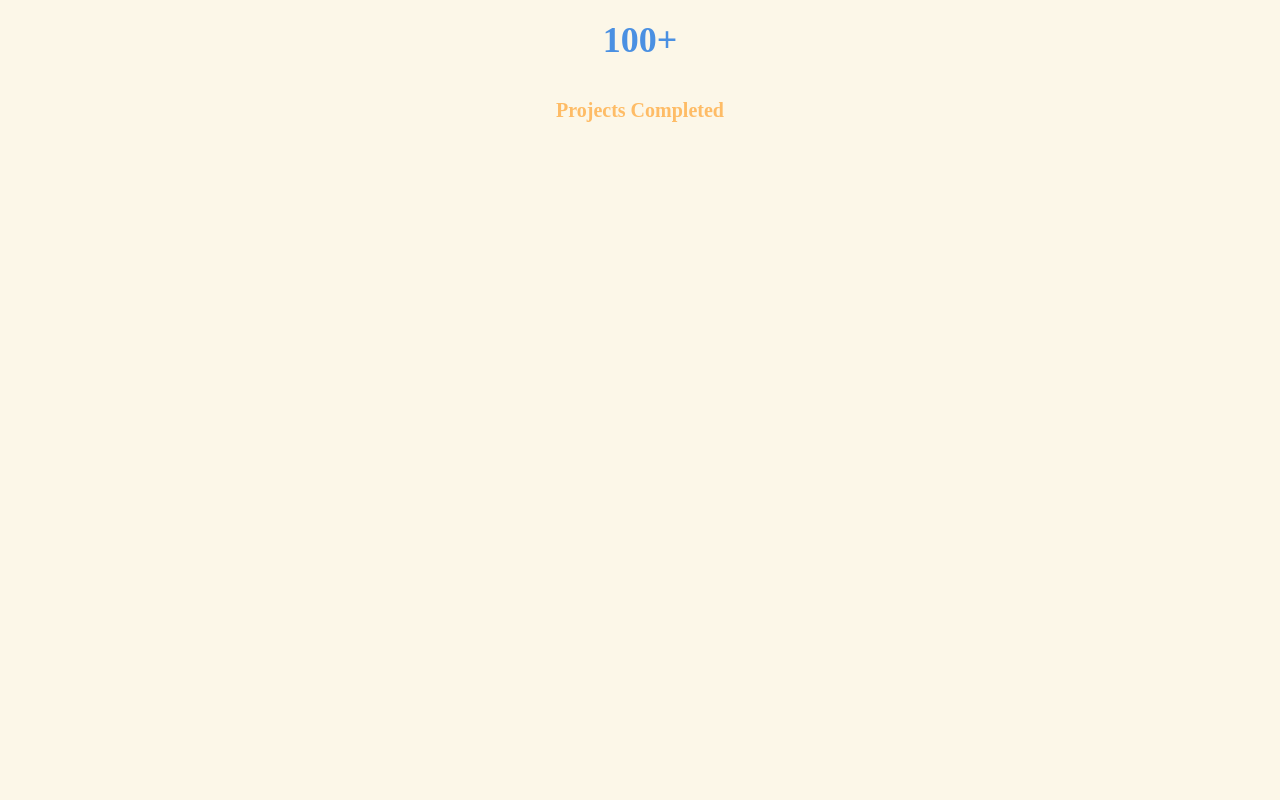
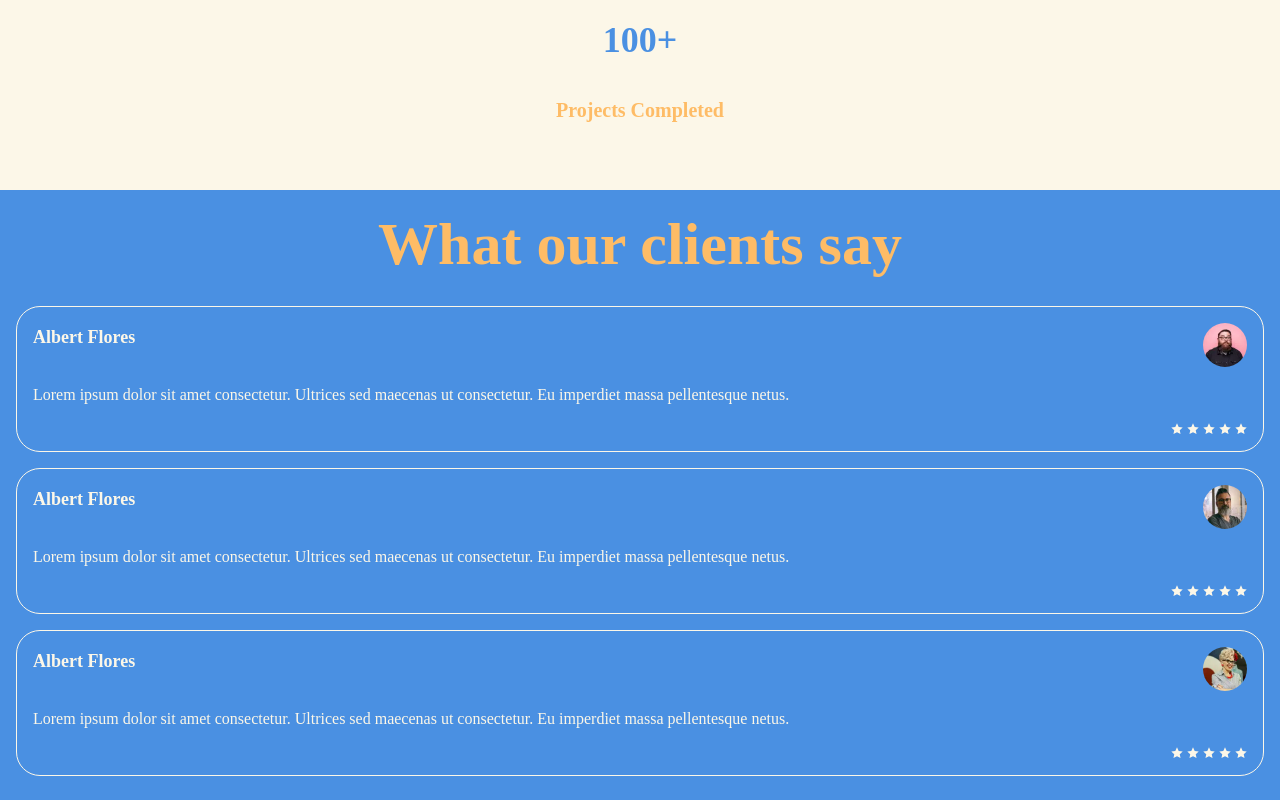
Before and after one commit to primaxoft/dummy-goldencrumb, a Next.js app: page / in a window 1280 px wide. Shown: the part 6521-7321 px from the top of the page. Before the commit the page ends 6711 px from the top, so only its background shows below. Built offline with nearby package versions, Linux system fonts and the light colour scheme.

Commit message:
feat: add section 4

```diff
--- /dev/null
+++ b/app/Section4.tsx
@@ -0,0 +1,64 @@
+import { RiStarFill } from '@remixicon/react';
+
+export default function Section4() {
+  return (
+    <section className="bg-secondary-500 flex flex-col gap-8 px-4 py-6">
+      <h2 className="text-primary-500 text-center text-6xl font-bold">What our clients say</h2>
+      <div className="flex flex-col gap-4">
+        <div className="text-primary-50 flex flex-col gap-4 rounded-3xl border p-4">
+          <div className="flex items-start justify-between">
+            <h4 className="text-lg font-bold">Albert Flores</h4>
+            <img src="/images/person1.webp" alt="Person 1" className="h-11 w-11 rounded-full" />
+          </div>
+          <div>
+            Lorem ipsum dolor sit amet consectetur. Ultrices sed maecenas ut consectetur. Eu imperdiet massa
+            pellentesque netus.
+          </div>
+          <div className="flex gap-1 self-end">
+            <RiStarFill size={12} />
+            <RiStarFill size={12} />
+            <RiStarFill size={12} />
+            <RiStarFill size={12} />
+            <RiStarFill size={12} />
+          </div>
+        </div>
+
+        <div className="text-primary-50 flex flex-col gap-4 rounded-3xl border p-4">
+          <div className="flex items-start justify-between">
+            <h4 className="text-lg font-bold">Albert Flores</h4>
+            <img src="/images/person2.webp" alt="Person 2" className="h-11 w-11 rounded-full" />
+          </div>
+          <div>
+            Lorem ipsum dolor sit amet consectetur. Ultrices sed maecenas ut consectetur. Eu imperdiet massa
+            pellentesque netus.
+          </div>
+          <div className="flex gap-1 self-end">
+            <RiStarFill size={12} />
+            <RiStarFill size={12} />
+            <RiStarFill size={12} />
+            <RiStarFill size={12} />
+            <RiStarFill size={12} />
+          </div>
+        </div>
+
+        <div className="text-primary-50 flex flex-col gap-4 rounded-3xl border p-4">
+          <div className="flex items-start justify-between">
+            <h4 className="text-lg font-bold">Albert Flores</h4>
+            <img src="/images/person3.webp" alt="Person 3" className="h-11 w-11 rounded-full" />
+          </div>
+          <div>
+            Lorem ipsum dolor sit amet consectetur. Ultrices sed maecenas ut consectetur. Eu imperdiet massa
+            pellentesque netus.
+          </div>
+          <div className="flex gap-1 self-end">
+            <RiStarFill size={12} />
+            <RiStarFill size={12} />
+            <RiStarFill size={12} />
+            <RiStarFill size={12} />
+            <RiStarFill size={12} />
+          </div>
+        </div>
+      </div>
+    </section>
+  );
+}
--- a/app/page.tsx
+++ b/app/page.tsx
@@ -2,6 +2,7 @@ import Marquee from 'react-fast-marquee';
 import Section1 from '@/app/Section1';
 import Section2 from '@/app/Section2';
 import Section3 from '@/app/Section3';
+import Section4 from '@/app/Section4';
 
 export default function Home() {
   return (
@@ -12,6 +13,7 @@ export default function Home() {
       </Marquee>
       <Section2 />
       <Section3 />
+      <Section4 />
     </>
   );
 }
```
